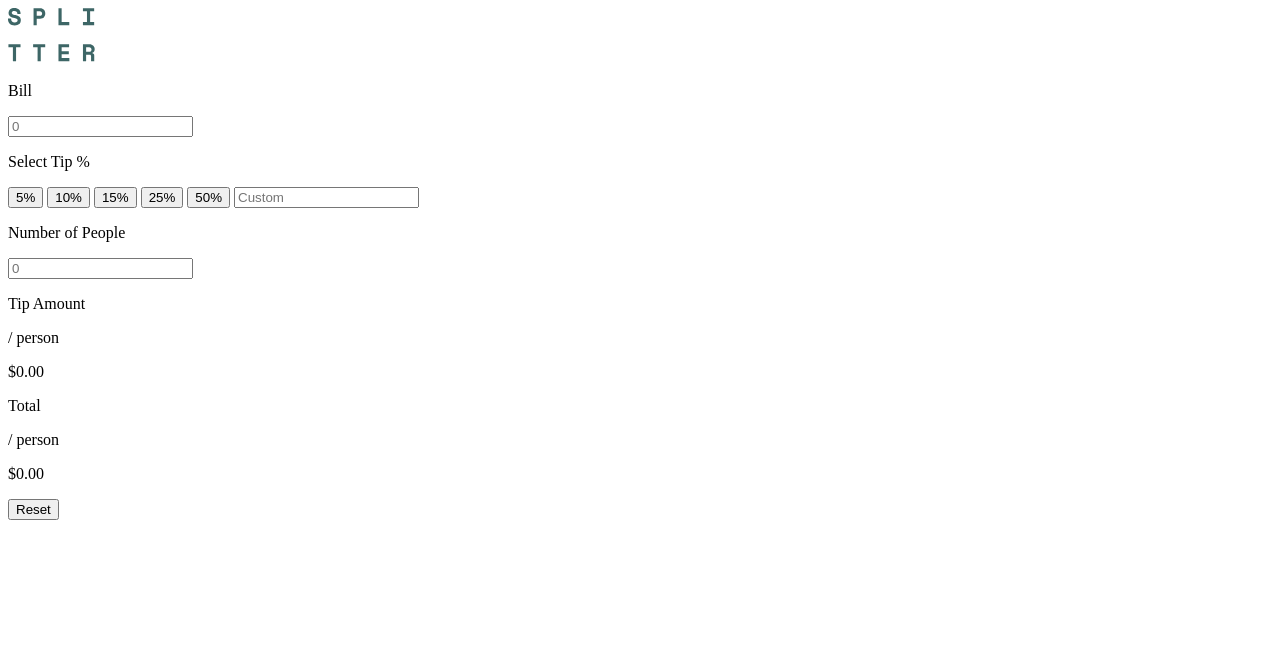
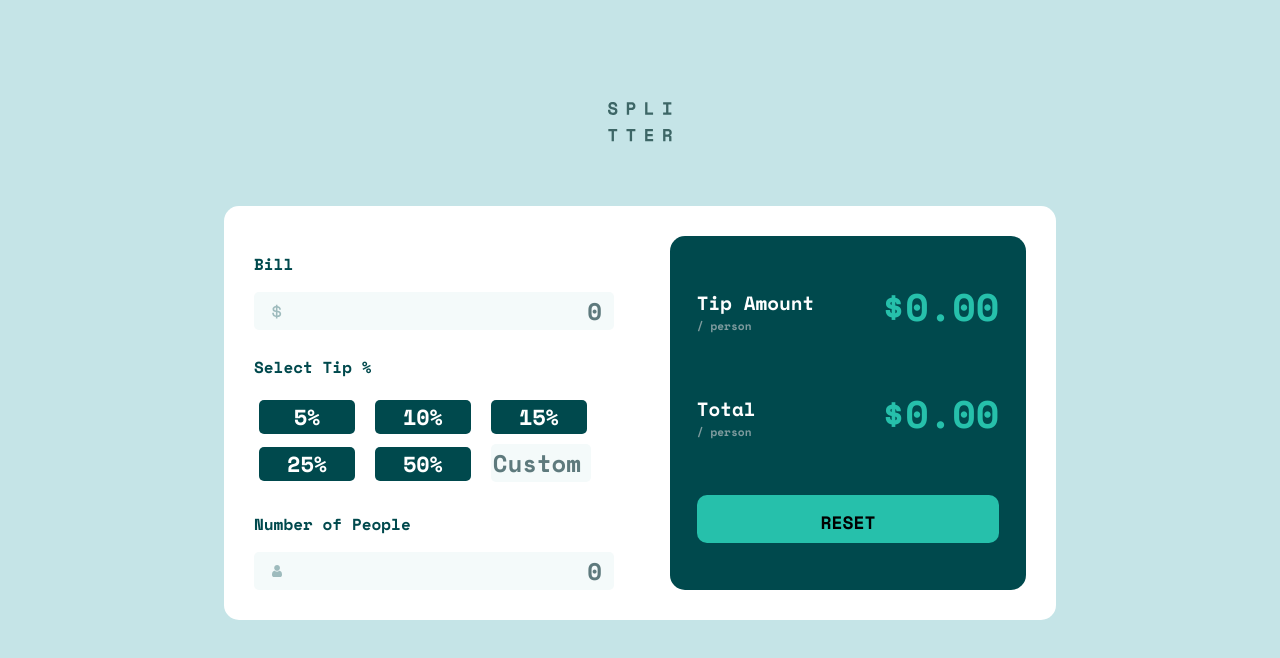
Before and after one commit to agoldina-ctrl/tip_calculator, a plain HTML site: page index.html in a window 1280 px wide. Drawn offline with nearby package versions, Linux system fonts and the light colour scheme.

Commit message:
updated sylesheet path and font size in custom % placeholder

```diff
--- a/index.html
+++ b/index.html
@@ -7,14 +7,14 @@
   <link rel="icon" type="image/png" sizes="32x32" href="./images/favicon-32x32.png">
 
   <title>Frontend Mentor | Tip calculator app</title>
-  <link rel="stylesheet" type=“text/css” href="style.css">
+  <link href="style.css" rel="stylesheet" type="text/css"/>
   <link rel="preconnect" href="https://fonts.googleapis.com">
-<link rel="preconnect" href="https://fonts.gstatic.com" crossorigin>
-<link href="https://fonts.googleapis.com/css2?family=Space+Mono:wght@700&display=swap" rel="stylesheet">
+  <link rel="preconnect" href="https://fonts.gstatic.com" crossorigin>
+  <link href="https://fonts.googleapis.com/css2?family=Space+Mono:wght@700&display=swap" rel="stylesheet">
 
 </head>
 <body>
-<img src="/images/logo.svg">
+<img src="./images/logo.svg">
 <div class="card">
   <div class="left__side">
     <div class="total__amount">
--- a/style.css
+++ b/style.css
@@ -71,6 +71,7 @@ img {
 
 .custom ::placeholder {
     color: var(--Very-dark-cyan);
+    font-size: 1rem;
 }
 
 .left__side p{
```
